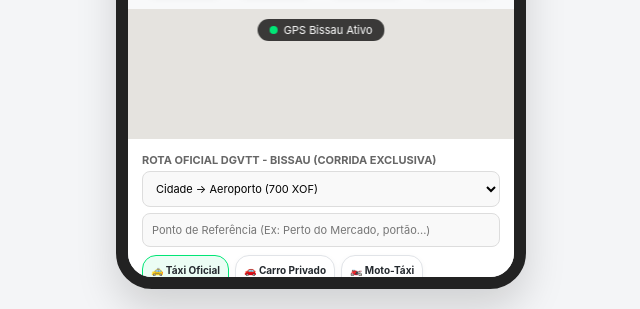
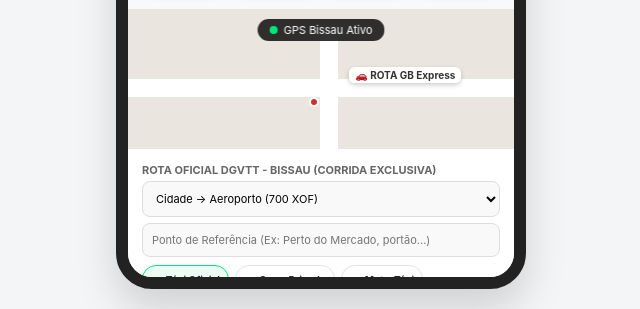
Before and after one commit to laviduarte1992-sketch/lavi-duarte-tech, a website: page index.html in a window 1280 px wide. Shown: the part 491-800 px from the top of the page, without its empty margins (319-959 px from the left). Drawn offline with Linux system fonts and the light colour scheme.

Commit message:
Update map area styles and add car animation

```diff
--- a/index.html
+++ b/index.html
@@ -75,10 +75,15 @@
         .role-btn { border: none; background: transparent; color: #aaa; padding: 5px 12px; border-radius: 14px; font-size: 11px; font-weight: 600; cursor: pointer; transition: 0.3s; }
         .role-btn.active { background: #00e676; color: #000; }
 
-        .map-area { height: 130px; background: #e5e3df; position: relative; overflow: hidden; z-index: 1; }
-        canvas#bissauMap { width: 100%; height: 100%; display: block; }
-        .status-pill { position: absolute; top: 10px; left: 50%; transform: translateX(-50%); background: rgba(0,0,0,0.75); color: #fff; padding: 4px 12px; border-radius: 20px; font-size: 11px; display: flex; align-items: center; gap: 6px; backdrop-filter: blur(4px); z-index: 5; }
+        /* MAPA COM O CARRO ROTA GB EXPRESS EM MOVIMENTO */
+        .map-area { height: 140px; background: #eae6df; position: relative; overflow: hidden; z-index: 1; }
+        .status-pill { position: absolute; top: 10px; left: 50%; transform: translateX(-50%); background: rgba(0,0,0,0.8); color: #fff; padding: 4px 12px; border-radius: 20px; font-size: 11px; display: flex; align-items: center; gap: 6px; backdrop-filter: blur(4px); z-index: 5; }
         .dot-green { width: 8px; height: 8px; background: #00e676; border-radius: 50%; }
+
+        .map-road-h { position: absolute; top: 70px; left: 0; width: 100%; height: 18px; background: #ffffff; }
+        .map-road-v { position: absolute; top: 20px; left: 52%; width: 18px; height: 120px; background: #ffffff; transform: translateX(-50%); }
+        .map-car-tag { position: absolute; top: 58px; left: 42%; background: rgba(255,255,255,0.95); padding: 2px 6px; border-radius: 6px; font-size: 10px; font-weight: bold; display: flex; align-items: center; gap: 4px; box-shadow: 0 2px 5px rgba(0,0,0,0.2); z-index: 4; transition: 0.5s linear; }
+        .user-pin { position: absolute; top: 88px; left: 47%; width: 10px; height: 10px; background: #d32f2f; border-radius: 50%; border: 2px solid #fff; z-index: 4; }
 
         .bottom-panel { background: #fff; padding: 14px; display: flex; flex-direction: column; gap: 10px; position: relative; z-index: 20; }
         .form-group { display: flex; flex-direction: column; gap: 4px; }
@@ -191,9 +196,13 @@
         </div>
     </div>
 
+    <!-- MAPA COM CARRO ROTA GB EXPRESS EM MOVIMENTO[cite: 14, 15] -->
     <div class="map-area">
         <div class="status-pill"><div class="dot-green"></div> GPS Bissau Ativo</div>
-        <canvas id="bissauMap"></canvas>
+        <div class="map-road-h"></div>
+        <div class="map-road-v"></div>
+        <div class="map-car-tag" id="movingCar">🚗 ROTA GB Express</div>
+        <div class="user-pin"></div>
     </div>
 
     <!-- PAINEL CLIENTE (CORRIDAS) -->
@@ -249,13 +258,10 @@
             <div class="waiting-title">A procurar condutor ROTA GB mais próximo...</div>
             <div style="font-size: 11px; color: #666;">Tempo de espera decorrido:</div>
             <div class="timer-text" id="waitingTimer">00:00</div>
-            <div style="font-size: 11px; color: #555; margin-bottom: 2px;">
-                Preço reservado: <strong id="reservedAmount">400 XOF</strong>
-            </div>
             <button type="button" class="btn-cancel" onclick="cancelarViagem()">Cancelar Viagem & Pedir Reembolso</button>
         </div>
 
-        <!-- RECARGAS DE SALDO E INTERNET (COMO NO ANTIGO) -->
+        <!-- RECARGAS DE SALDO E INTERNET -->
         <div class="sub-section-title">Recargas de Saldo e Internet em Bissau</div>
         <div class="card-item">
             <div style="background:#ff6f00; color:white; width:50px; height:50px; border-radius:8px; display:flex; align-items:center; justify-content:center; font-weight:bold; font-size:14px; margin-right:10px;">GW</div>
@@ -286,7 +292,7 @@
         </div>
     </div>
 
-    <!-- SEÇÃO DO MOTORISTA (EXATO AO CÓDIGO ANTIGO SOLICITADO) -->
+    <!-- SEÇÃO DO MOTORISTA -->
     <div class="bottom-panel" id="panel-motorista" style="display: none;">
         <div style="display:flex; gap:6px; margin-bottom:6px;">
             <button type="button" style="flex:1; padding:8px; border-radius:8px; border:1px solid #ddd; background:#fff; font-weight:bold; cursor:pointer;" onclick="mudarAbaMotorista('painel')">Painel do Condutor</button>
@@ -351,7 +357,7 @@
         </div>
     </div>
 
-    <!-- RODAPÉ DE EMERGÊNCIA E ASSINATURA -->
+    <!-- RODAPÉ -->
     <div class="app-footer">
         <div class="emergency-bar">
             <a href="tel:112" class="btn-emergency">🚨 Polícia (112)</a>
@@ -365,7 +371,7 @@
     </div>
 </div>
 
-<!-- MODAL VISUAL UNIFICADO (COM IMAGENS REAIS E ESTILO UBER) -->
+<!-- MODAL VISUAL UNIFICADO -->
 <div id="mediaModal" style="display:none; position:fixed; top:0; left:0; width:100%; height:100%; background:rgba(0,0,0,0.6); z-index:9999; justify-content:center; align-items:center; padding:15px; box-sizing:border-box;">
     <div style="background:#ffffff; width:100%; max-width:380px; padding:18px; border-radius:20px; box-shadow:0 10px 25px rgba(0,0,0,0.3); text-align:left; box-sizing:border-box; margin:auto; max-height:92vh; overflow-y:auto;">
 
@@ -444,6 +450,16 @@
     let secondsElapsed = 0;
     let currentModalType = '';
     let currentIndex = 0;
+
+    // Animação contínua do carro ROTA GB Express no mapa
+    setInterval(() => {
+        let car = document.getElementById('movingCar');
+        if(car) {
+            let pos = parseInt(car.style.left || '42');
+            pos = (pos > 65) ? 30 : pos + 1;
+            car.style.left = pos + '%';
+        }
+    }, 300);
 
     const datasets = {
         'taxi': [
```
